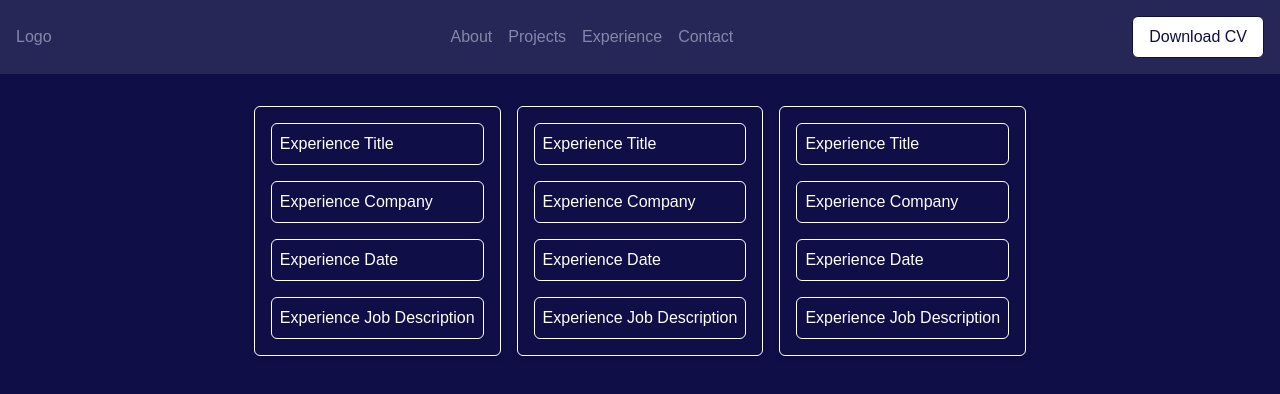
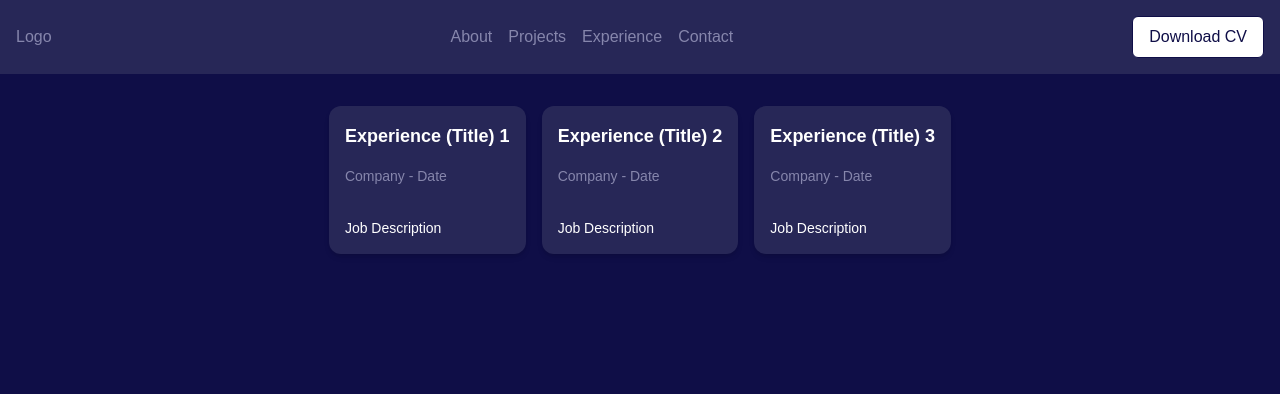
Before and after one commit to fajryalvin12/personal-portfolio-web, a Next.js app: page /experience in a window 1280 px wide. Shown: the top 394 px of the page. Built offline with nearby package versions, Linux system fonts and the light colour scheme.

Commit message:
refactor: implement the standard container in whole page

```diff
--- a/src/app/about/page.js
+++ b/src/app/about/page.js
@@ -1,25 +1,21 @@
 import Container from "@/components/ui/Container";
+import Card from "@/components/ui/Card";
 export default function About() {
   return (
     <>
       <Container className="flex gap-4">
         {/* About Me */}
-        <div className="flex-1/2 border p-4 rounded-md hover:shadow-md">
-          <h1>About Me</h1>
-          <p>
-            Lorem ipsum dolor sit amet consectetur adipisicing elit. Autem
+        <Card
+          title="About Me"
+          description="Lorem ipsum dolor sit amet consectetur adipisicing elit. Autem
             eveniet, amet quos nemo mollitia odio, eos in repellendus saepe
             aliquam fugit dolore sapiente facere sit alias reprehenderit
-            nostrum. Vitae, eveniet.
-          </p>
-        </div>
-
+            nostrum. Vitae, eveniet."
+        ></Card>
         {/* Tech Stack & Education */}
         <div className="flex-1/2 flex flex-col gap-4">
-          <div className="border p-4 rounded-md hover:shadow-md">
-            Tech Stack
-          </div>
-          <div className="border p-4 rounded-md hover:shadow-md">Education</div>
+          <Card title="Tech Stack"></Card>
+          <Card title="Education"></Card>
         </div>
       </Container>
     </>
--- a/src/app/contact/page.js
+++ b/src/app/contact/page.js
@@ -1,10 +1,15 @@
 import Container from "@/components/ui/Container";
+import Card from "@/components/ui/Card";
 
 export default function Contact() {
   return (
     <>
       <Container className="flex flex-col gap-4">
         {/* Contact Form */}
+        <Card
+          title="Send message here!"
+          description="Feel free to ask or discuss"
+        >
           <form className="flex flex-col gap-4 p-4 border rounded-md max-w-[600px]">
             <div className="flex flex-col gap-2">
               <label for="name">Name</label>
@@ -35,6 +40,7 @@ export default function Contact() {
             </div>
             <button className="border rounded-md p-2">Send a message!</button>
           </form>
+        </Card>
 
         {/* Social Media */}
         <div className="flex gap-6">
--- a/src/app/experience/page.js
+++ b/src/app/experience/page.js
@@ -1,35 +1,20 @@
 import Container from "@/components/ui/Container";
+import Card from "@/components/ui/Card";
 
 export default function Experience() {
   return (
     <>
       <Container className="flex gap-4">
         {/* Experience Showcases */}
-
-        <div className="flex flex-col p-4 border rounded-md shadow-md gap-4 shrink-0">
-          <div className="border rounded-md p-2">Experience Title</div>
-          <div className="border rounded-md p-2">Experience Company</div>
-          <div className="border rounded-md p-2">Experience Date</div>
-          <div className="border rounded-md p-2">
-            Experience Job Description
-          </div>
-        </div>
-        <div className="flex flex-col p-4 border rounded-md shadow-md gap-4 shrink-0">
-          <div className="border rounded-md p-2">Experience Title</div>
-          <div className="border rounded-md p-2">Experience Company</div>
-          <div className="border rounded-md p-2">Experience Date</div>
-          <div className="border rounded-md p-2">
-            Experience Job Description
-          </div>
-        </div>
-        <div className="flex flex-col p-4 border rounded-md shadow-md gap-4 shrink-0">
-          <div className="border rounded-md p-2">Experience Title</div>
-          <div className="border rounded-md p-2">Experience Company</div>
-          <div className="border rounded-md p-2">Experience Date</div>
-          <div className="border rounded-md p-2">
-            Experience Job Description
-          </div>
-        </div>
+        <Card title="Experience (Title) 1" description="Company - Date">
+          <p className="text-sm">Job Description</p>
+        </Card>
+        <Card title="Experience (Title) 2" description="Company - Date">
+          <p className="text-sm">Job Description</p>
+        </Card>
+        <Card title="Experience (Title) 3" description="Company - Date">
+          <p className="text-sm">Job Description</p>
+        </Card>
       </Container>
     </>
   );
--- a/src/components/ui/Card.jsx
+++ b/src/components/ui/Card.jsx
@@ -6,14 +6,14 @@ export default function Card({
   image,
   children,
 }) {
-  const cleanTechStack = techStack.join(" • ").trim();
+  const cleanTechStack = techStack ? techStack.join(" • ").trim() : "";
   return (
     <>
       <article className="bg-[var(--blue-eclipse-1)] rounded-xl p-4 flex flex-col gap-4 shadow-md hover:shadow-lg transition hover:scale-[1.02]">
         <h2 className="text-lg font-semibold">{title}</h2>
         <p className="text-sm text-[var(--blue-eclipse-2)]">{description}</p>
         <p className="text-sm text-[var(--blue-eclipse-2)]">
-          Tech stack : {cleanTechStack}
+          {cleanTechStack ? `Tech stack : {cleanTechStack}` : ``}
         </p>
         {image && <img src={image} alt={title} />}
         {children}
```
Lines whose indentation alone changed are shown as unchanged.
